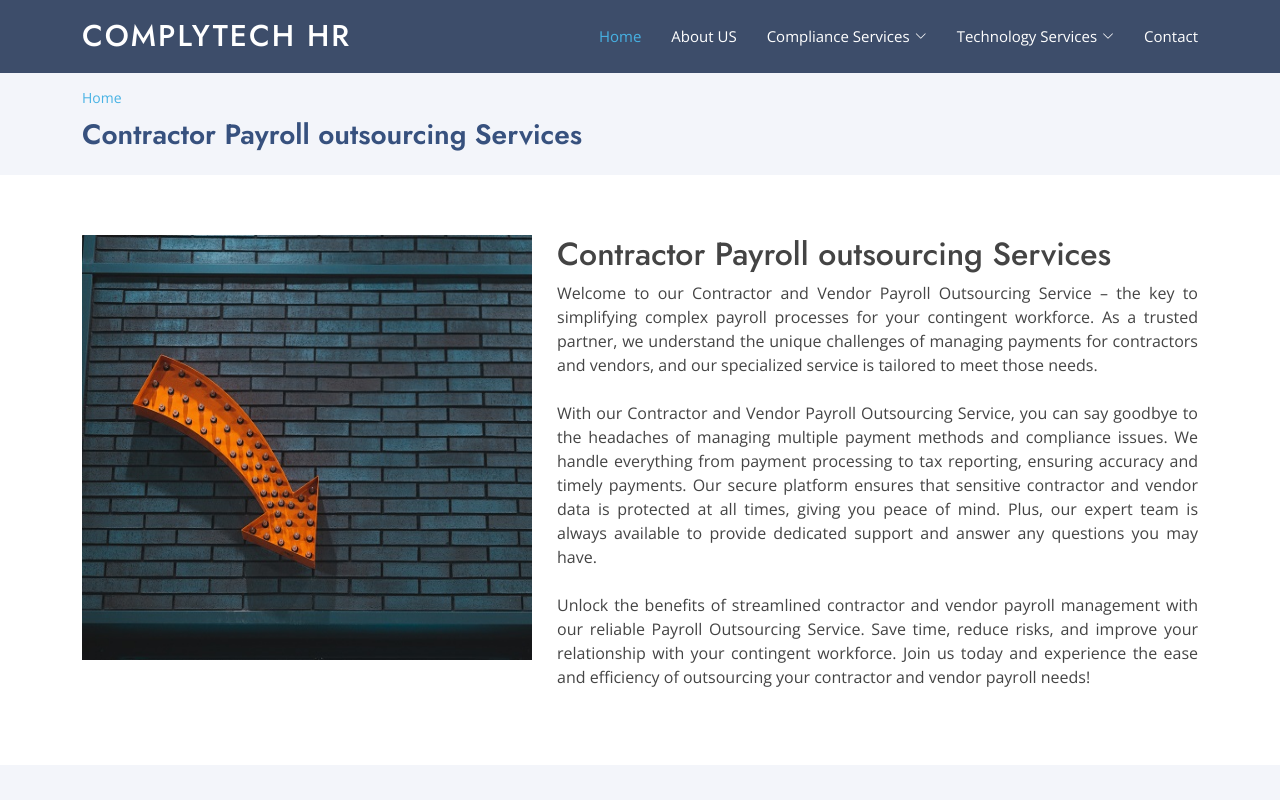
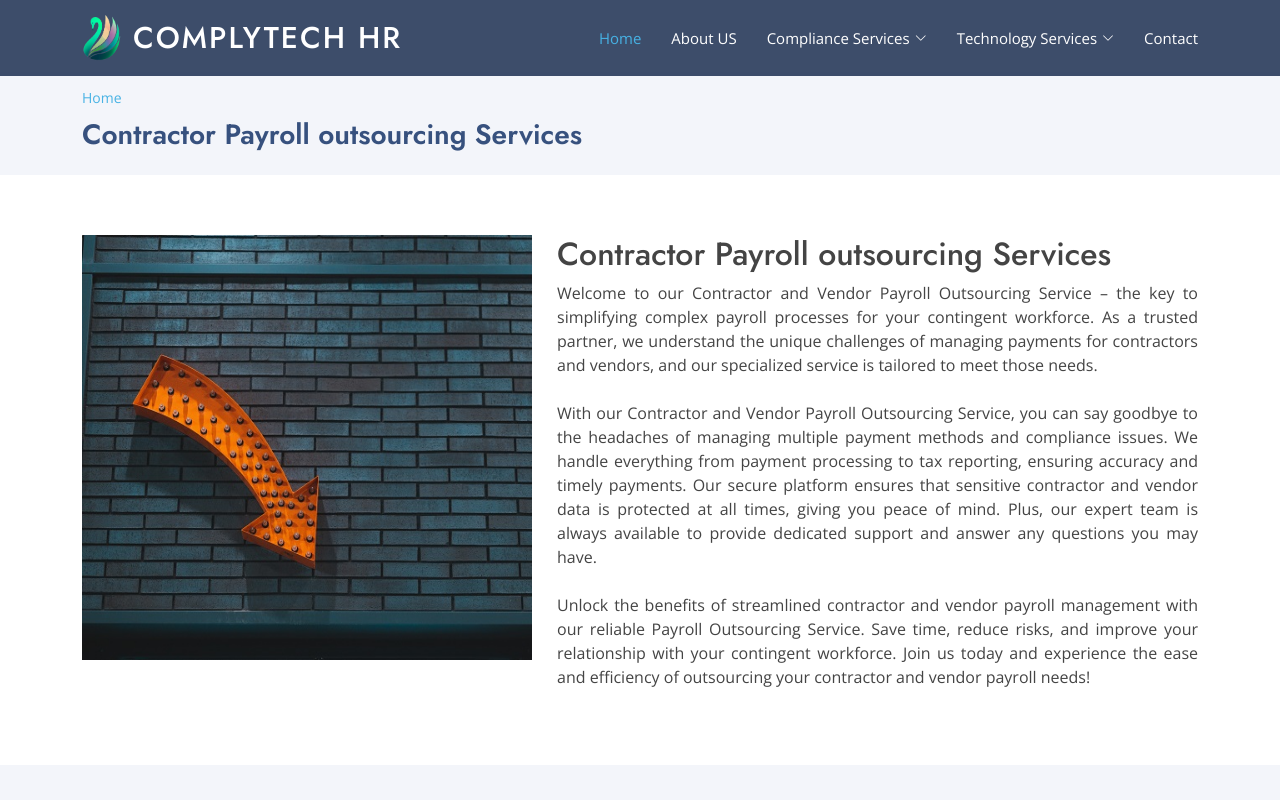
Before and after one commit to Noel24191/ComplyTech, a plain HTML site: page contractpayos.html in a window 1280 px wide. Shown: the top 800 px of the page. Drawn offline with nearby package versions, Linux system fonts and the light colour scheme.

Commit message:
Update contractpayos.html

```diff
--- a/contractpayos.html
+++ b/contractpayos.html
@@ -5,7 +5,7 @@
   <meta charset="utf-8">
   <meta content="width=device-width, initial-scale=1.0" name="viewport">
 
-  <title>Inner Page - Contractor Payroll outsourcing Services</title>
+  <title>Contractor Payroll outsourcing Services</title>
   <meta content="" name="description">
   <meta content="" name="keywords">
 
@@ -44,9 +44,8 @@
   <header id="header" class="fixed-top header-inner-pages">
     <div class="container d-flex align-items-center">
 
-      <h1 class="logo me-auto"><a href="index.html">COMPLYTECH HR</a></h1>
-      <!-- Uncomment below if you prefer to use an image logo -->
-      <!-- <a href="index.html" class="logo me-auto"><img src="assets/img/logo.png" alt="" class="img-fluid"></a>-->
+      <a href="index.html"><img src="./img/logo.png" height="15" width="40" alt="" class="img-fluid"></a>
+      <h1 class="logo me-auto"><a href="index.html">&nbsp;ComplyTech HR</a></h1>
 
       <nav id="navbar" class="navbar">
         <ul>
```
